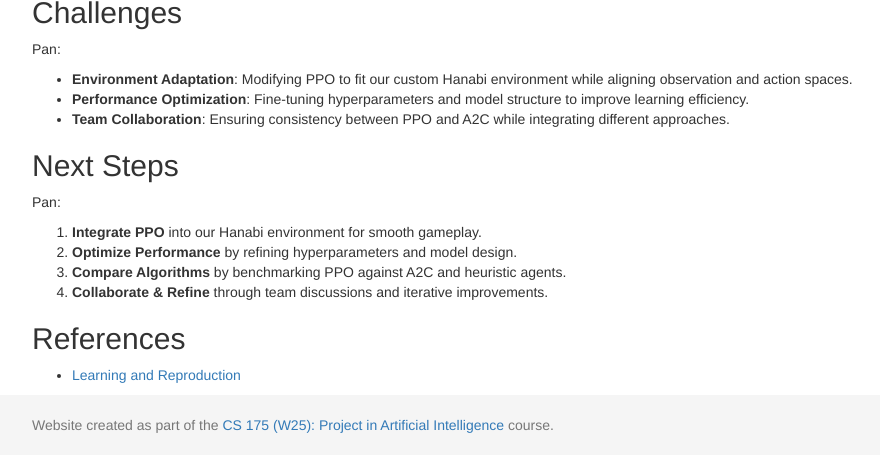
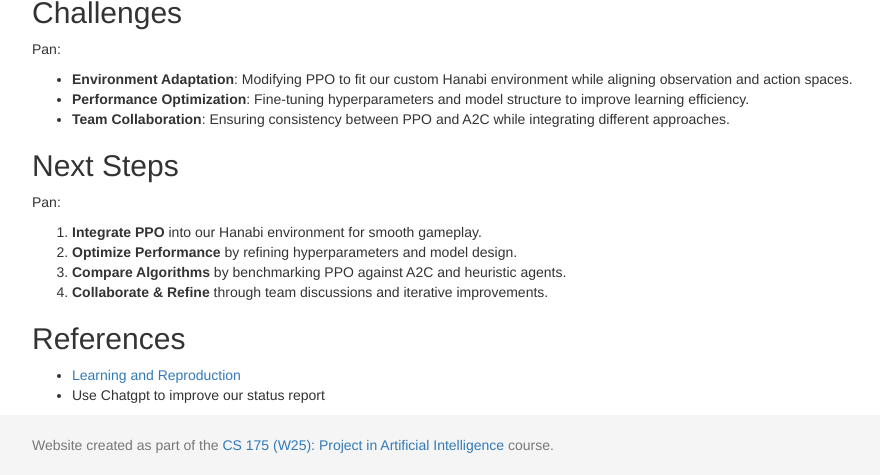
Before and after one commit to pddpdd20020105/ICS-175-fireworker, a Jekyll site: the page built from docs/status.md, in a window 1280 px wide and 900 px high, scrolled down 1061 px, cut to the strip 425-900 px from the top of the window. Shown: the whole strip, without its empty margins (38-918 px from the left). Built offline with Jekyll 4.4.1, drawn with Linux system fonts in a browser that asks for light colours.

Commit message:
Update status.md

```diff
--- a/docs/status.md
+++ b/docs/status.md
@@ -59,3 +59,4 @@ Pan:
 
 ## References
 - [Learning and Reproduction](https://github.com/marlbenchmark/on-policy)
+- Use Chatgpt to improve our status report
```
